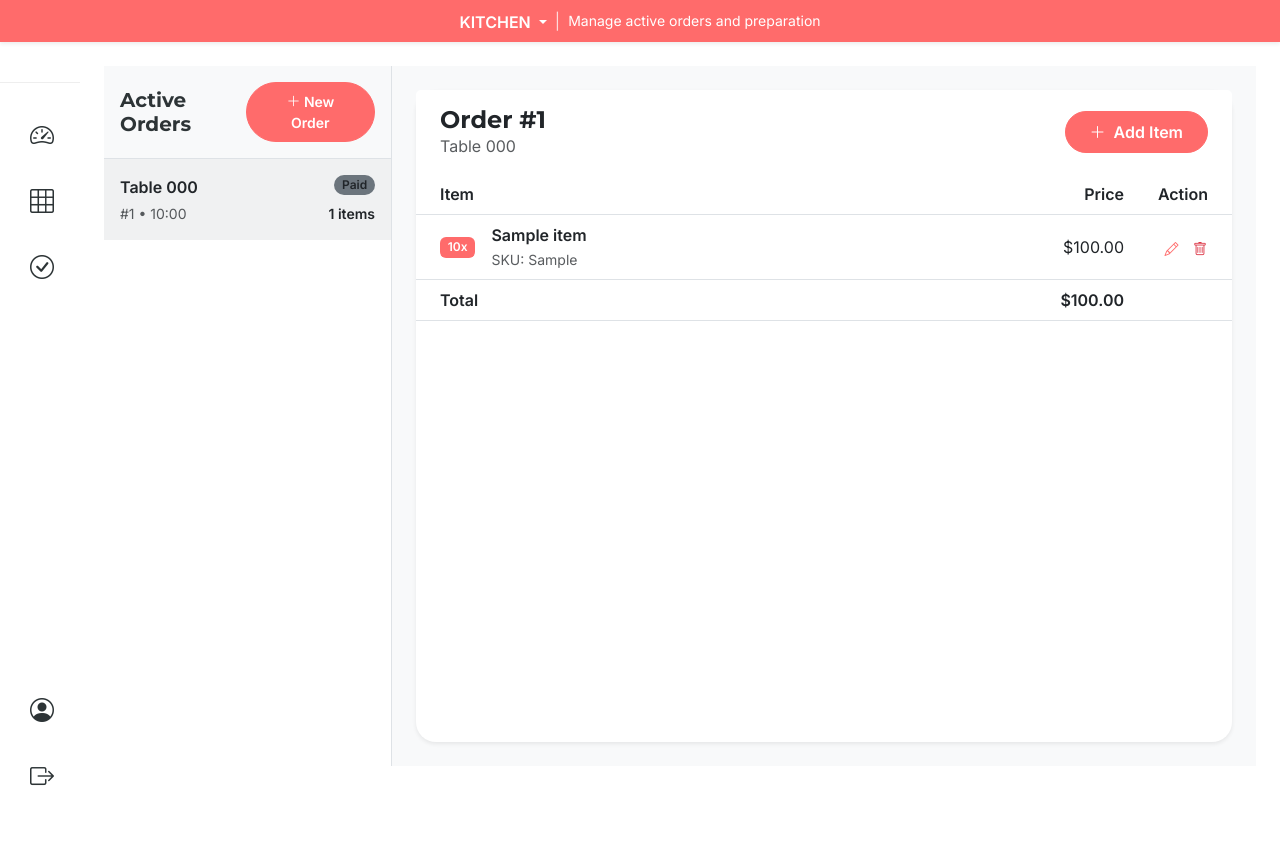
After one commit to shenni-circlerm/oda, a Flask app: page /admin/storefront/orders in a window 1280 px wide. The commit adds this page. Run offline with Flask 3, Linux system fonts and the light colour scheme; a user stored in the database is signed in; tables that the repository leaves empty hold one stand-in row (values such as "Sample post"); some libraries are stand-ins or nearby versions.

Commit message:
Initial store front - Order listing

```diff
--- a/project/models.py
+++ b/project/models.py
@@ -50,6 +50,7 @@ class Category(db.Model):
 
 class MenuItem(db.Model):
     id = db.Column(db.Integer, primary_key=True)
+    sku = db.Column(db.String(50), nullable=True)
     name = db.Column(db.String(100), nullable=False)
     price = db.Column(db.Float, nullable=False)
     description = db.Column(db.Text)
@@ -113,5 +114,6 @@ class OrderItem(db.Model):
     id = db.Column(db.Integer, primary_key=True)
     order_id = db.Column(db.Integer, db.ForeignKey('order.id'))
     menu_item_id = db.Column(db.Integer, db.ForeignKey('menu_item.id'))
+    quantity = db.Column(db.Integer, default=1)
     created_at = db.Column(db.DateTime, default=datetime.utcnow)
     menu_item = db.relationship('MenuItem')
--- a/project/templates/menu_items.html
+++ b/project/templates/menu_items.html
@@ -56,6 +56,10 @@
                         <input type="text" name="name" class="form-control" required>
                     </div>
                     <div class="mb-3">
+                        <label class="form-label">SKU / Item No.</label>
+                        <input type="text" name="sku" class="form-control" placeholder="Optional">
+                    </div>
+                    <div class="mb-3">
                         <label class="form-label">Price ($)</label>
                         <input type="number" step="0.01" name="price" class="form-control" required>
                     </div>
--- /dev/null
+++ b/project/templates/storefront_orders.html
@@ -0,0 +1,240 @@
+{% extends "base.html" %}
+
+{% block title %}Active Orders{% endblock %}
+
+{% block content %}
+<div class="container-fluid">
+    <div class="row h-100">
+        <!-- Left Column: Order List -->
+        <div class="col-md-4 col-lg-3 border-end bg-white p-0" style="min-height: calc(100vh - 100px);">
+            <div class="p-3 border-bottom bg-light d-flex justify-content-between align-items-center">
+                <h5 class="fw-bold mb-0">Active Orders</h5>
+                <button class="btn btn-sm btn-primary rounded-pill" data-bs-toggle="modal" data-bs-target="#newOrderModal">
+                    <i class="bi bi-plus-lg"></i> New Order
+                </button>
+            </div>
+            <div class="list-group list-group-flush overflow-auto" style="max-height: calc(100vh - 160px);">
+                {% for order in orders %}
+                <a href="{{ url_for('admin.storefront_orders', order_id=order.id) }}"
+                   class="list-group-item list-group-item-action py-3 border-0 {% if selected_order and selected_order.id == order.id %}bg-secondary bg-opacity-10{% endif %}">
+                    <div class="d-flex justify-content-between align-items-start mb-1">
+                        <span class="fw-bold">Table {{ order.table.number }}</span>
+                        <span class="badge rounded-pill bg-{{ 'warning' if order.status == 'pending' else ('info' if order.status == 'preparing' else ('success' if order.status == 'ready' else 'secondary')) }} text-dark">
+                            {{ order.status|title }}
+                        </span>
+                    </div>
+                    <div class="d-flex justify-content-between align-items-end">
+                        <small class="text-muted">#{{ order.id }} &bull; {{ order.created_at.strftime('%H:%M') }}</small>
+                        <small class="fw-bold">{{ order.items|length }} items</small>
+                    </div>
+                </a>
+                {% else %}
+                <div class="text-center py-5 text-muted">
+                    <p class="mb-0">No active orders.</p>
+                </div>
+                {% endfor %}
+            </div>
+        </div>
+
+        <!-- Right Column: Order Details -->
+        <div class="col-md-8 col-lg-9 p-4 bg-light">
+            {% if selected_order %}
+            <div class="card border-0 shadow-sm h-100">
+                <div class="card-header bg-white border-0 py-3 px-4 d-flex justify-content-between align-items-center">
+                    <div>
+                        <h4 class="fw-bold mb-0">Order #{{ selected_order.id }}</h4>
+                        <span class="text-muted">Table {{ selected_order.table.number }}</span>
+                    </div>
+                    <button class="btn btn-primary rounded-pill" data-bs-toggle="modal" data-bs-target="#addItemModal">
+                        <i class="bi bi-plus-lg me-2"></i>Add Item
+                    </button>
+                </div>
+                <div class="card-body p-0 overflow-auto">
+                    <table class="table table-hover mb-0 align-middle">
+                        <thead class="bg-light sticky-top">
+                            <tr>
+                                <th class="ps-4">Item</th>
+                                <th class="text-end">Price</th>
+                                <th class="text-end pe-4" style="width: 50px;">Action</th>
+                            </tr>
+                        </thead>
+                        <tbody>
+                            {% set ns = namespace(total=0) %}
+                            {% for item in selected_order.items %}
+                            {% set ns.total = ns.total + (item.menu_item.price * item.quantity) %}
+                            <tr>
+                                <td class="ps-4">
+                                    <div class="d-flex align-items-center">
+                                        <span class="badge bg-primary me-3">{{ item.quantity }}x</span>
+                                        <div>
+                                            <div class="fw-bold">{{ item.menu_item.name }}</div>
+                                            {% if item.menu_item.sku %}
+                                            <small class="text-muted">SKU: {{ item.menu_item.sku }}</small>
+                                            {% endif %}
+                                        </div>
+                                    </div>
+                                </td>
+                                <td class="text-end">${{ "%.2f"|format(item.menu_item.price * item.quantity) }}</td>
+                                <td class="text-end pe-4" style="width: 100px;">
+                                    <button type="button" class="btn btn-link text-primary p-0 btn-sm me-2" data-bs-toggle="modal" data-bs-target="#editItemModal{{ item.id }}">
+                                        <i class="bi bi-pencil"></i>
+                                    </button>
+                                    <button type="button" class="btn btn-link text-danger p-0 btn-sm" data-bs-toggle="modal" data-bs-target="#deleteItemModal{{ item.id }}">
+                                        <i class="bi bi-trash"></i>
+                                    </button>
+                                </td>
+                            </tr>
+                            {% endfor %}
+                        </tbody>
+                        <tfoot class="bg-light border-top">
+                            <tr>
+                                <td class="ps-4 fw-bold">Total</td>
+                                <td class="text-end fw-bold">${{ "%.2f"|format(ns.total) }}</td>
+                                <td></td>
+                            </tr>
+                        </tfoot>
+                    </table>
+                </div>
+            </div>
+            {% else %}
+            <div class="d-flex flex-column justify-content-center align-items-center h-100 text-muted">
+                <i class="bi bi-receipt fs-1 mb-3 opacity-25"></i>
+                <p>Select an order to view details.</p>
+            </div>
+            {% endif %}
+        </div>
+    </div>
+</div>
+
+<!-- Edit Item Modals -->
+{% if selected_order %}
+    {% for item in selected_order.items %}
+    <div class="modal fade" id="editItemModal{{ item.id }}" tabindex="-1">
+        <div class="modal-dialog modal-dialog-centered modal-sm">
+            <div class="modal-content border-0 shadow">
+                <div class="modal-header border-0 pb-0">
+                    <h5 class="modal-title fw-bold">Edit Quantity</h5>
+                    <button type="button" class="btn-close" data-bs-dismiss="modal"></button>
+                </div>
+                <div class="modal-body p-4">
+                    <form method="POST" action="{{ url_for('admin.storefront_orders') }}">
+                        <input type="hidden" name="action" value="update_item_quantity">
+                        <input type="hidden" name="order_id" value="{{ selected_order.id }}">
+                        <input type="hidden" name="item_id" value="{{ item.id }}">
+                        <div class="mb-3">
+                            <label class="form-label text-muted">
+                                {{ item.menu_item.name }}
+                                {% if item.menu_item.sku %}<small>({{ item.menu_item.sku }})</small>{% endif %}
+                            </label>
+                            <div class="input-group">
+                                <button class="btn btn-outline-secondary" type="button" onclick="this.parentNode.querySelector('input').stepDown()">-</button>
+                                <input type="number" name="quantity" class="form-control text-center" value="{{ item.quantity }}" min="1" required>
+                                <button class="btn btn-outline-secondary" type="button" onclick="this.parentNode.querySelector('input').stepUp()">+</button>
+                            </div>
+                        </div>
+                        <div class="d-grid">
+                            <button type="submit" class="btn btn-primary rounded-pill">Update</button>
+                        </div>
+                    </form>
+                </div>
+            </div>
+        </div>
+    </div>
+    {% endfor %}
+{% endif %}
+
+<!-- Delete Item Modals -->
+{% if selected_order %}
+    {% for item in selected_order.items %}
+    <div class="modal fade" id="deleteItemModal{{ item.id }}" tabindex="-1">
+        <div class="modal-dialog modal-dialog-centered modal-sm">
+            <div class="modal-content border-0 shadow">
+                <div class="modal-body text-center p-4">
+                    <div class="text-danger mb-3" style="font-size: 3rem;"><i class="bi bi-exclamation-triangle"></i></div>
+                    <h5 class="fw-bold">Remove Item?</h5>
+                    <p class="text-muted">Are you sure you want to remove "{{ item.menu_item.name }}" from this order?</p>
+                    <div class="d-flex justify-content-center gap-2 mt-4">
+                        <button type="button" class="btn btn-light rounded-pill px-4" data-bs-dismiss="modal">Cancel</button>
+                        <form method="POST" action="{{ url_for('admin.storefront_orders') }}" class="d-inline">
+                            <input type="hidden" name="action" value="remove_item">
+                            <input type="hidden" name="order_id" value="{{ selected_order.id }}">
+                            <input type="hidden" name="item_id" value="{{ item.id }}">
+                            <button type="submit" class="btn btn-danger rounded-pill px-4">Remove</button>
+                        </form>
+                    </div>
+                </div>
+            </div>
+        </div>
+    </div>
+    {% endfor %}
+{% endif %}
+
+<!-- Add Item Modal -->
+{% if selected_order %}
+<div class="modal fade" id="addItemModal" tabindex="-1">
+    <div class="modal-dialog modal-dialog-scrollable">
+        <div class="modal-content">
+            <div class="modal-header border-0">
+                <h5 class="modal-title fw-bold">Add Item to Order #{{ selected_order.id }}</h5>
+                <button type="button" class="btn-close" data-bs-dismiss="modal"></button>
+            </div>
+            <div class="modal-body p-0">
+                <div class="list-group list-group-flush">
+                    {% for item in menu_items %}
+                    <form method="POST" action="{{ url_for('admin.storefront_orders') }}" class="list-group-item list-group-item-action d-flex justify-content-between align-items-center p-3">
+                        <input type="hidden" name="action" value="add_item">
+                        <input type="hidden" name="order_id" value="{{ selected_order.id }}">
+                        <input type="hidden" name="menu_item_id" value="{{ item.id }}">
+                        <div>
+                            <div class="fw-bold">{{ item.name }}</div>
+                            <small class="text-muted">
+                                {% if item.sku %}SKU: {{ item.sku }} &bull; {% endif %}
+                                ${{ "%.2f"|format(item.price) }}
+                            </small>
+                        </div>
+                        <button type="submit" class="btn btn-sm btn-outline-primary rounded-pill">Add</button>
+                    </form>
+                    {% else %}
+                    <div class="text-center py-5">
+                        <i class="bi bi-journal-x fs-1 text-muted mb-2"></i>
+                        <p class="text-muted mb-3">No Menu Yet</p>
+                        <a href="{{ url_for('admin.menu') }}" class="btn btn-sm btn-primary rounded-pill">Create one</a>
+                    </div>
+                    {% endfor %}
+                </div>
+            </div>
+        </div>
+    </div>
+</div>
+{% endif %}
+
+<!-- New Order Modal -->
+<div class="modal fade" id="newOrderModal" tabindex="-1">
+    <div class="modal-dialog">
+        <div class="modal-content">
+            <div class="modal-header border-0">
+                <h5 class="modal-title fw-bold">Create New Order</h5>
+                <button type="button" class="btn-close" data-bs-dismiss="modal"></button>
+            </div>
+            <form action="{{ url_for('admin.storefront_orders') }}" method="POST">
+                <input type="hidden" name="action" value="create_order">
+                <div class="modal-body">
+                    <div class="mb-3">
+                        <label class="form-label">Select an Available Table</label>
+                        <select name="table_id" class="form-select" required>
+                            <option value="" disabled selected>Choose a table...</option>
+                            {% for table in available_tables %}
+                            <option value="{{ table.id }}">Table {{ table.number }}</option>
+                            {% endfor %}
+                        </select>
+                    </div>
+                </div>
+                <div class="modal-footer border-0">
+                    <button type="button" class="btn btn-light" data-bs-dismiss="modal">Cancel</button>
+                    <button type="submit" class="btn btn-primary">Create Order</button>
+                </div>
+            </form>
+        </div>
+    </div>
+</div>
+{% endblock %}
--- a/routes/admin_nav.py
+++ b/routes/admin_nav.py
@@ -14,7 +14,7 @@ MENU_STRUCTURE = {
     ],
     'store_front': [
         {'label': 'Tables', 'endpoint': 'admin.storefront_tables', 'icon': 'bi-grid-3x3'},
-        {'label': 'Active Orders', 'endpoint': 'admin.staff_dashboard', 'icon': 'bi-receipt'},
+        {'label': 'Active Orders', 'endpoint': 'admin.storefront_orders', 'icon': 'bi-receipt'},
         {'label': 'Payments', 'endpoint': 'admin.payments', 'icon': 'bi-credit-card'},
     ],
     'menu': [
--- a/routes/admin_routes.py
+++ b/routes/admin_routes.py
@@ -7,7 +7,7 @@ import os
 from io import BytesIO
 from sqlalchemy.orm.attributes import flag_modified
 
-from project.models import User, Restaurant, Order, MenuItem, Table, Category
+from project.models import User, Restaurant, Order, MenuItem, Table, Category, OrderItem
 from extensions import db, socketio
 
 admin_bp = Blueprint('admin', __name__)
@@ -16,7 +16,7 @@ admin_bp = Blueprint('admin', __name__)
 
 @admin_bp.before_request
 def restrict_bp_access():
-    if not current_user.is_authenticated and request.endpoint != 'admin.register_restaurant':
+    if not current_user.is_authenticated:
         return redirect(url_for('customer.landing'))
 
 def admin_required(f):
@@ -26,40 +26,6 @@ def admin_required(f):
             abort(403) # Forbidden
         return f(*args, **kwargs)
     return decorated_function
-
-@admin_bp.route('/register', methods=['GET', 'POST'])
-def register_restaurant():
-    if request.method == 'POST':
-        restaurant_name = request.form.get('restaurant_name')
-        email = request.form.get('email')
-        password = request.form.get('password')
-
-        if User.query.filter_by(email=email).first():
-            flash("Email already registered.")
-            return redirect(url_for('admin.register_restaurant'))
-
-        new_restaurant = Restaurant(
-            name=restaurant_name,
-            slug=restaurant_name.lower().replace(" ", "-")
-        )
-        db.session.add(new_restaurant)
-        db.session.flush()
-
-        hashed_pw = generate_password_hash(password)
-        new_admin = User(
-            email=email,
-            password=hashed_pw,
-            role='admin',
-            restaurant_id=new_restaurant.id
-        )
-
-        db.session.add(new_admin)
-        db.session.commit()
-
-        flash("Account created! You can now log in.")
-        return redirect(url_for('customer.landing'))
-
-    return render_template('register.html')
 
 @admin_bp.route('/admin/dashboard')
 @login_required
@@ -109,11 +75,13 @@ def manage_menu():
 @login_required
 def add_menu_item():
     name = request.form.get('name')
+    sku = request.form.get('sku')
     price = request.form.get('price')
     description = request.form.get('description')
 
     new_item = MenuItem(
         name=name,
+        sku=sku,
         price=float(price),
         description=description,
         restaurant_id=current_user.restaurant_id
@@ -137,6 +105,7 @@ def edit_menu_item(item_id):
 
     if request.method == 'POST':
         item.name = request.form.get('name')
+        item.sku = request.form.get('sku')
         item.price = float(request.form.get('price'))
         item.description = request.form.get('description')
         item.is_available = 'is_available' in request.form
@@ -651,3 +620,98 @@ def set_table_status(table_id):
         flash("Invalid status.", "danger")
 
     return redirect(url_for('admin.storefront_tables', table_id=table.id))
+
+@admin_bp.route('/admin/storefront/orders', methods=['GET', 'POST'])
+@login_required
+def storefront_orders():
+    restaurant = db.session.get(Restaurant, current_user.restaurant_id)
+
+    if request.method == 'POST':
+        action = request.form.get('action')
+        order_id = request.form.get('order_id')
+
+        if action == 'add_item':
+            menu_item_id = request.form.get('menu_item_id')
+            if order_id and menu_item_id:
+                # Check if item already exists in order
+                existing_item = OrderItem.query.filter_by(order_id=order_id, menu_item_id=menu_item_id).first()
+                if existing_item:
+                    existing_item.quantity += 1
+                    flash('Item quantity updated.')
+                else:
+                    order = Order.query.filter_by(id=order_id, restaurant_id=restaurant.id).first()
+                    if order:
+                        new_item = OrderItem(order_id=order.id, menu_item_id=menu_item_id, quantity=1)
+                        db.session.add(new_item)
+                        flash('Item added to order.')
+                db.session.commit()
+
+        elif action == 'remove_item':
+            item_id = request.form.get('item_id')
+            if item_id:
+                item = OrderItem.query.join(Order).filter(OrderItem.id == item_id, Order.restaurant_id == restaurant.id).first()
+                if item:
+                    db.session.delete(item)
+                    db.session.commit()
+                    flash('Item removed.')
+
+        elif action == 'create_order':
+            table_id = request.form.get('table_id')
+            if table_id:
+                existing_order = Order.query.filter_by(
+                    table_id=table_id,
+                    restaurant_id=restaurant.id
+                ).filter(
+                    Order.status.in_(['pending', 'preparing', 'ready', 'served', 'paid'])
+                ).first()
+
+                if existing_order:
+                    flash('Table already has an active order.')
+                    return redirect(url_for('admin.storefront_orders', order_id=existing_order.id))
+
+                new_order = Order(
+                    table_id=table_id,
+                    restaurant_id=restaurant.id,
+                    status='pending'
+                )
+                db.session.add(new_order)
+                db.session.commit()
+                flash('New order created. You can now add items.')
+                return redirect(url_for('admin.storefront_orders', order_id=new_order.id))
+
+        return redirect(url_for('admin.storefront_orders', order_id=order_id))
+
+    orders = Order.query.filter_by(restaurant_id=restaurant.id).filter(
+        Order.status.in_(['pending', 'preparing', 'ready', 'served', 'paid'])
+    ).order_by(Order.created_at.desc()).all()
+
+    menu_items = MenuItem.query.filter_by(restaurant_id=restaurant.id, is_available=True).all()
+
+    # --- DEBUG PRINTS START ---
+    print("\n--- Debugging Available Tables for New Order ---")
+    all_restaurant_tables = Table.query.filter_by(restaurant_id=restaurant.id).all()
+    print(f"Total tables for restaurant: {len(all_restaurant_tables)}")
+    for t in all_restaurant_tables:
+        print(f"  - Table ID: {t.id}, Number: {t.number}, Status: '{t.status}'")
+
+    active_table_ids = [o.table_id for o in orders]
+    print(f"Active table IDs from orders: {active_table_ids}")
+
+    available_tables = Table.query.filter(
+        Table.restaurant_id == restaurant.id,
+        Table.id.notin_(active_table_ids), # Exclude tables with active orders
+        Table.status != 'maintenance'      # Exclude tables under maintenance
+    ).all()
+    print(f"Final 'available_tables' count after filtering: {len(available_tables)}")
+    print("------------------------------------------------\n")
+    # --- DEBUG PRINTS END ---
+
+    selected_order = None
+    selected_id = request.args.get('order_id')
+    if selected_id:
+        selected_order = next((o for o in orders if str(o.id) == str(selected_id)), None)
+
+    if not selected_order and orders:
+        selected_order = orders[0]
+
+    return render_template('storefront_orders.html', orders=orders, selected_order=selected_order, menu_items=menu_items, available_tables=available_tables)
```
Also changed, not shown: project/templates/edit_item.html (+6 -2 lines), project/templates/landing.html (+4 -4 lines), routes/auth_routes.py (+37 -1 lines), project/templates/branding.html (added), project/templates/categories.html (added), project/templates/menu.html (added).
